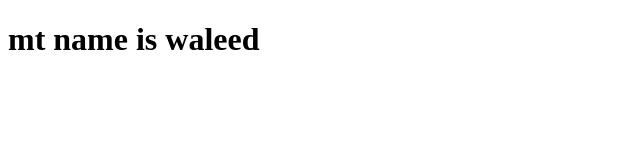
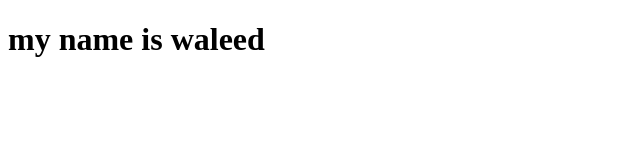
Before and after one commit to waleed39118/my-project, a plain HTML site: page index.html in a window 1280 px wide. Shown: the whole page, without its empty margins (0-640 px from the left). Drawn offline with Linux system fonts and the light colour scheme.

Commit message:
my name is waleed

```diff
--- a/index.html
+++ b/index.html
@@ -6,6 +6,6 @@
     <title>Document</title>
 </head>
 <body>
-    <h1>mt name is waleed</h1>
+    <h1>my name is waleed</h1>
 </body>
 </html>
```
